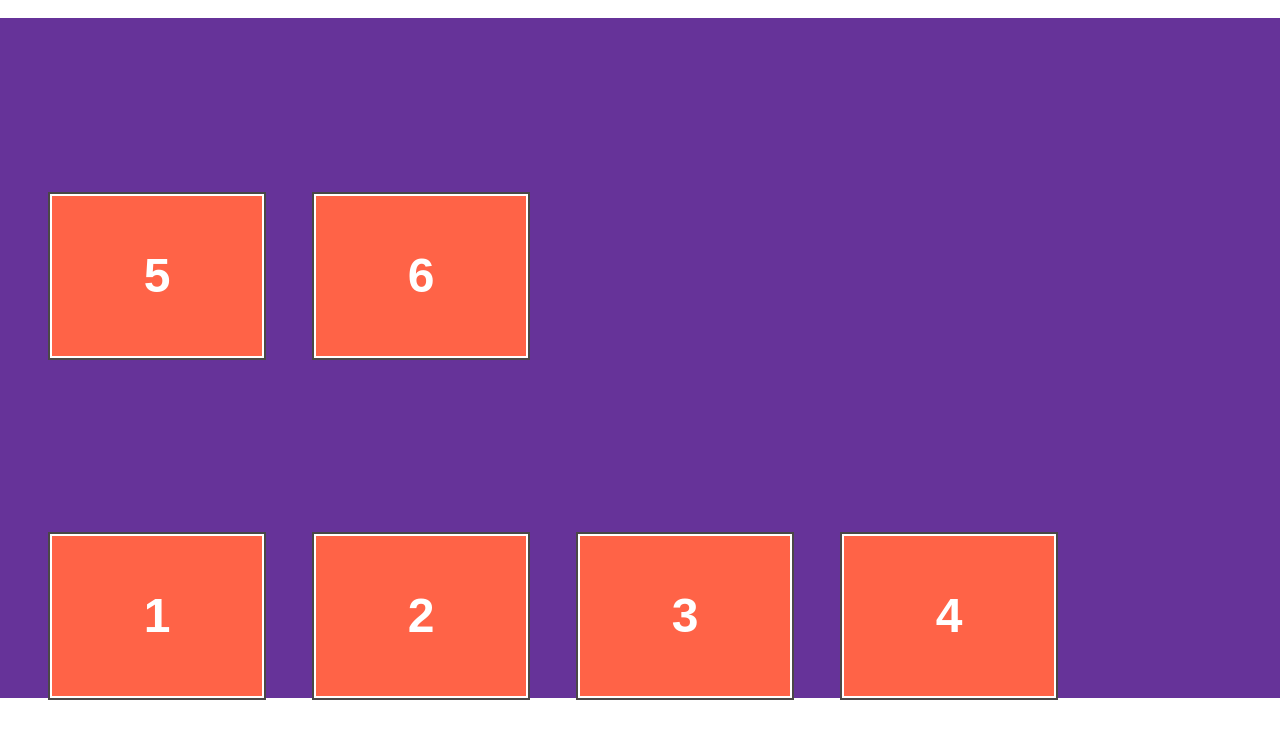
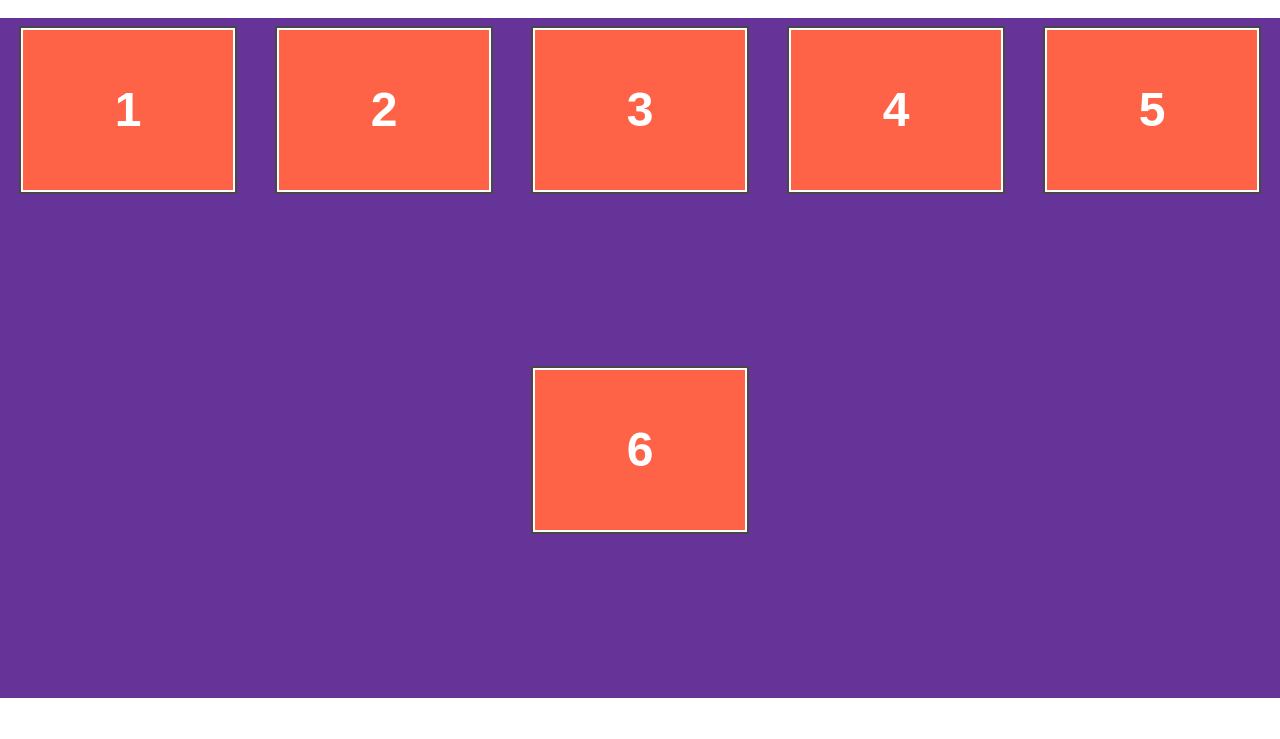
Before and after one commit to geekboyisonnow/flexbox, a website: page public/index.html in a window 1280 px wide. Shown: the part 57-796 px from the top of the page. Drawn offline with Linux system fonts and the light colour scheme.

Commit message:
Space-Around

```diff
--- a/public/screen.css
+++ b/public/screen.css
@@ -15,13 +15,14 @@ body {
   height: 85vh;
   background-color: rebeccapurple;
   display: flex;
-  flex-wrap: wrap-reverse;
+  flex-wrap: wrap;
+  justify-content: space-around;
 }
 
 .flex-item {
   background: tomato;
   padding: 5px;
-  margin-left: 50px;
+  /* margin-left: 50px; */
   width: 200px;
   height: 150px;
   margin-top: 10px;
```
